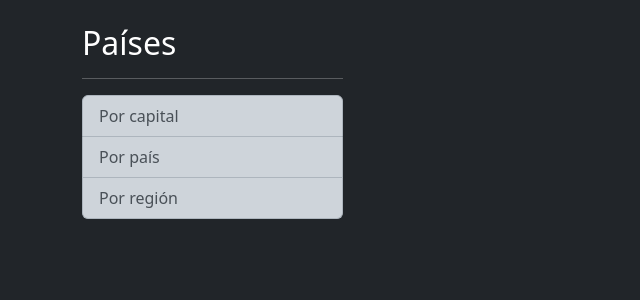
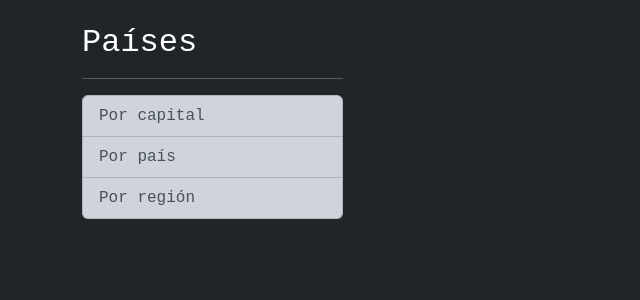
Before and after one commit to EAristiguieta/countries-search, an Angular app: page / in a window 1280 px wide. Shown: the top 300 px of the page, without its empty margins (0-640 px from the left). Built offline with nearby package versions, Linux system fonts and the light colour scheme.

Commit message:
adding scripts

```diff
--- a/src/styles.css
+++ b/src/styles.css
@@ -1,2 +1,8 @@
 /* You can add global styles to this file, and also import other style files */
 @import "primeicons/primeicons.css";
+
+* {
+    font-family: "Roboto Mono", monospace;
+    scrollbar-color: white #3d3d3d;
+    scrollbar-width: thin;
+  }
```
Also changed, not shown: package.json (+7 -1 lines), 1 other file (tests, documents, lock files or other folders).
